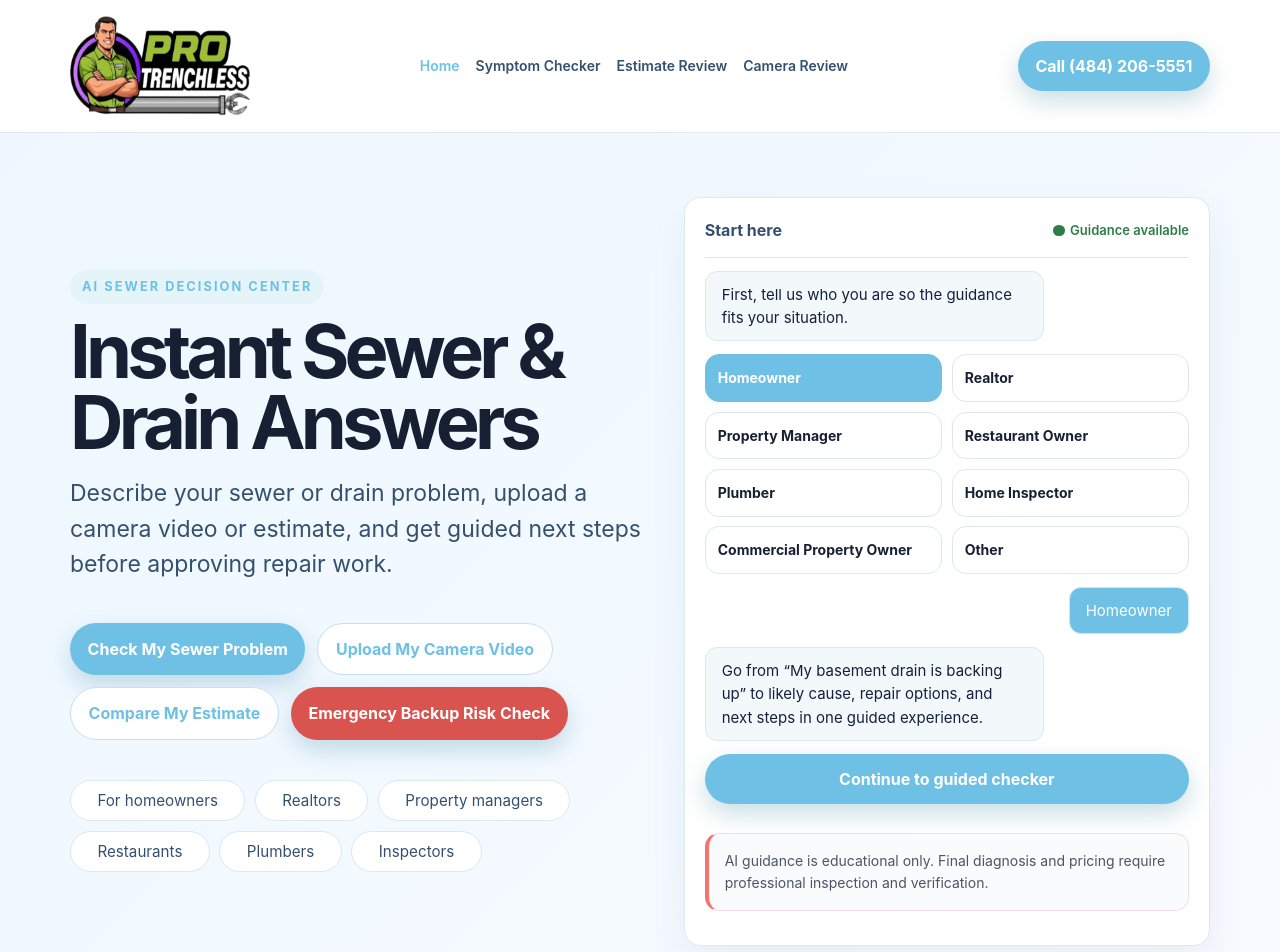
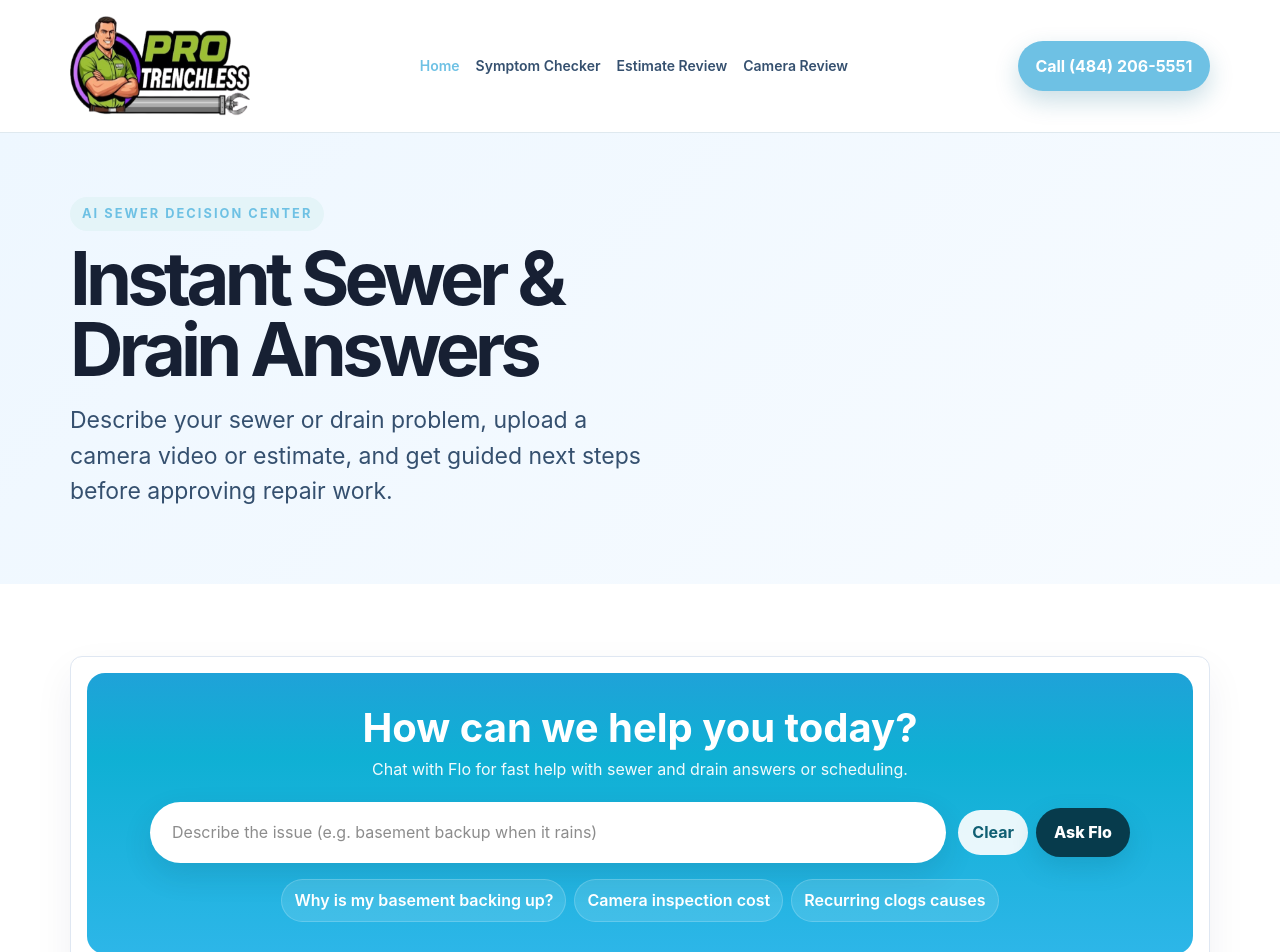
Before and after one commit to hasnainaslam33/chatbotprotrechless, a React (Vite) app: page / in a window 1280 px wide. Shown: the top 952 px of the page. Built offline with nearby package versions, Linux system fonts and the light colour scheme.

Commit message:
Update HeroSection.jsx

```diff
--- a/src/components/HeroSection.jsx
+++ b/src/components/HeroSection.jsx
@@ -25,59 +25,8 @@ export default function HeroSection({ selectedType, onSelect }) {
           <p className="lead">
             Describe your sewer or drain problem, upload a camera video or estimate, and get guided next steps before approving repair work.
           </p>
-          <div className="hero-actions">
-            <Link className="btn" to="/tools/symptom-checker">
-              Check My Sewer Problem
-            </Link>
-            <Link className="btn secondary" to="/tools/sewer-camera-review">
-              Upload My Camera Video
-            </Link>
-            <Link className="btn secondary" to="/tools/estimate-review">
-              Compare My Estimate
-            </Link>
-            <Link className="btn warn" to="/tools/emergency-risk-check">
-              Emergency Backup Risk Check
-            </Link>
-          </div>
-          <div className="trust-row" >
-            <span>For homeowners</span>
-            <span>Realtors</span>
-            <span>Property managers</span>
-            <span>Restaurants</span>
-            <span>Plumbers</span>
-            <span>Inspectors</span>
-          </div>
         </div>
 
-        <div className="panel chat-card" >
-          <div className="chat-top">
-            <strong>Start here</strong>
-            <span className="status">
-              <span className="dot" /> Guidance available
-            </span>
-          </div>
-          <div className="bubble ai">First, tell us who you are so the guidance fits your situation.</div>
-          <div className="select-grid">
-            {userOptions.map((option) => (
-              <button
-                key={option}
-                className={`choice${selectedType === option ? ' active' : ''}`}
-                type="button"
-                onClick={() => onSelect(option)}
-              >
-                {option}
-              </button>
-            ))}
-          </div>
-          <div className="bubble user">{selectedType}</div>
-          <div className="bubble ai">{benefitText}</div>
-          <Link className="btn" to="/tools/symptom-checker">
-            Continue to guided checker
-          </Link>
-          <p className="disclaimer">
-            AI guidance is educational only. Final diagnosis and pricing require professional inspection and verification.
-          </p>
-        </div>
       </div>
     </section>
   );
```
